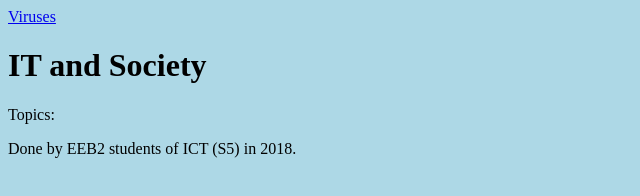
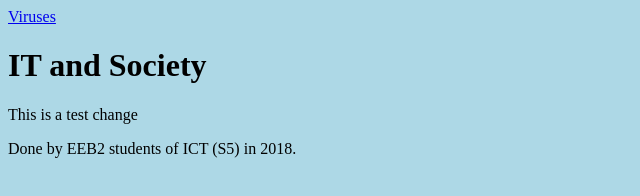
Before and after one commit to YoshikeTsuShima/IAS2018, a plain HTML site: page index.html in a window 1280 px wide. Shown: the full height of the page, 0-640 px from the left. Drawn offline with Linux system fonts and the light colour scheme.

Commit message:
Update index.html
Tested updating a file from another account.

```diff
--- a/index.html
+++ b/index.html
@@ -8,7 +8,7 @@
   <div id="navbar"><a href="viruses/index.html">Viruses</a></div>
   <h1>IT and Society</h1>
 
-  <p>Topics:</p>
+  <p>This is a test change</p>
 
   <p>Done by EEB2 students of ICT (S5) in 2018.</p>
 
```
